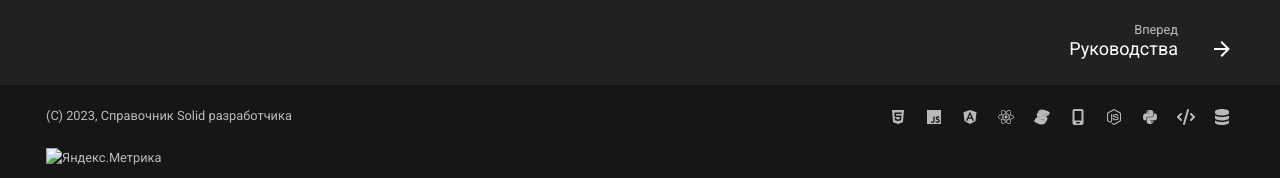
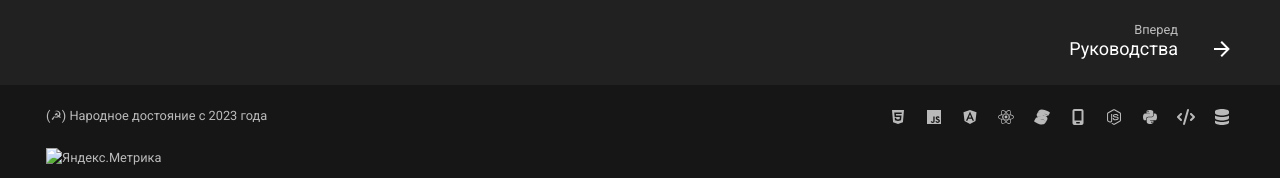
Before and after one commit to xsltdev/soliddev.ru, an MkDocs documentation site: the page built from docs/index.md, in a window 1280 px wide. Shown: the part 736-914 px from the top of the page. Built offline with MkDocs 1.6.1 and Material for MkDocs 9.7.7, drawn with Linux system fonts in a browser that asks for light colours; comment, search, counter and statistics services are not loaded.

Commit message:
Update mkdocs.yml

```diff
--- a/mkdocs.yml
+++ b/mkdocs.yml
@@ -2,7 +2,7 @@ site_name: Справочник Solid
 site_url: https://soliddev.ru/
 site_description: Справочник Solid разработчика
 site_author: soliddev.ru
-copyright: (C) 2023, Справочник Solid разработчика
+copyright: (☭) Народное достояние с 2023 года
 
 repo_name: 'Справочник на Github'
 repo_url: 'https://github.com/xsltdev/soliddev.ru'
```
